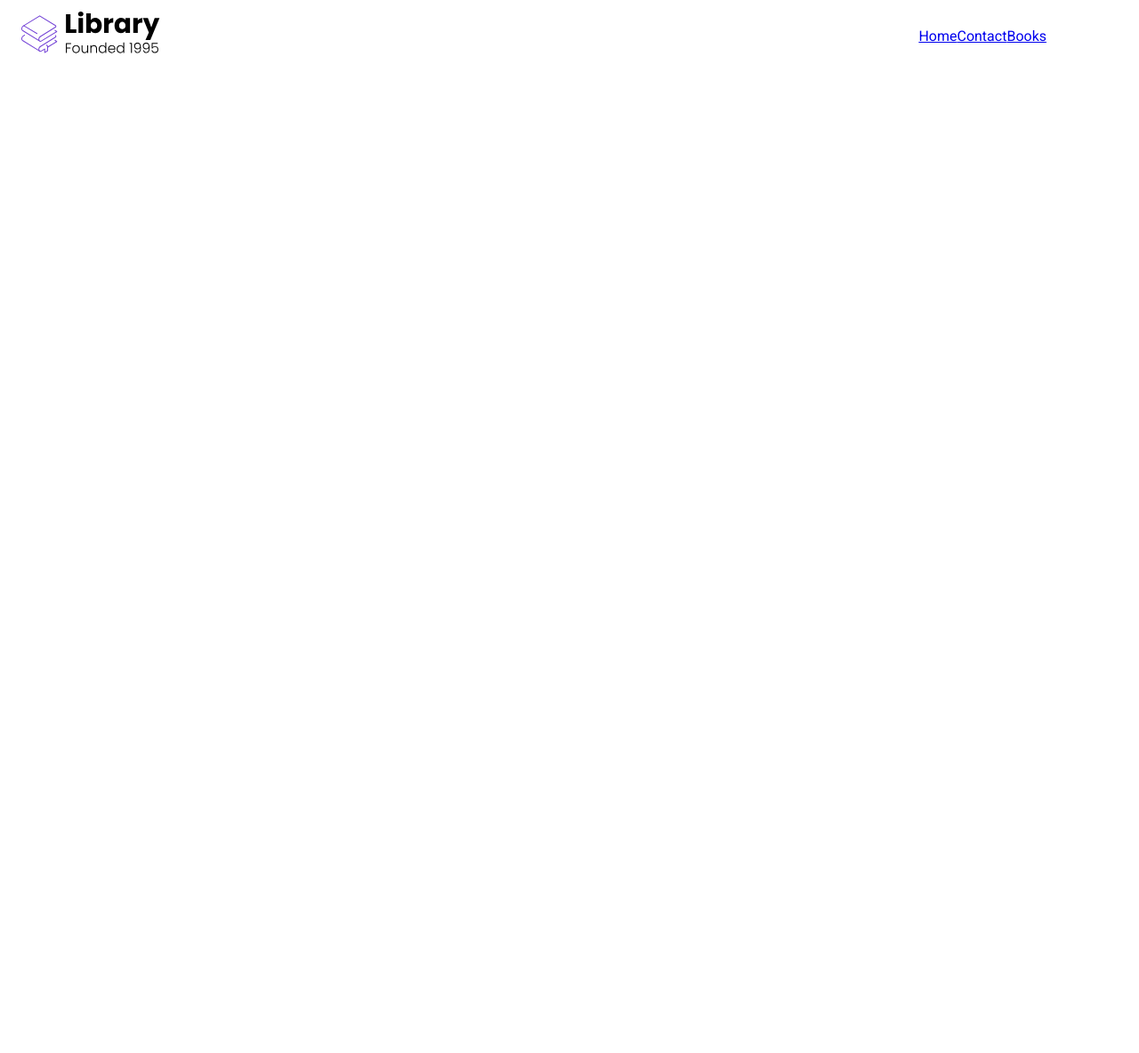
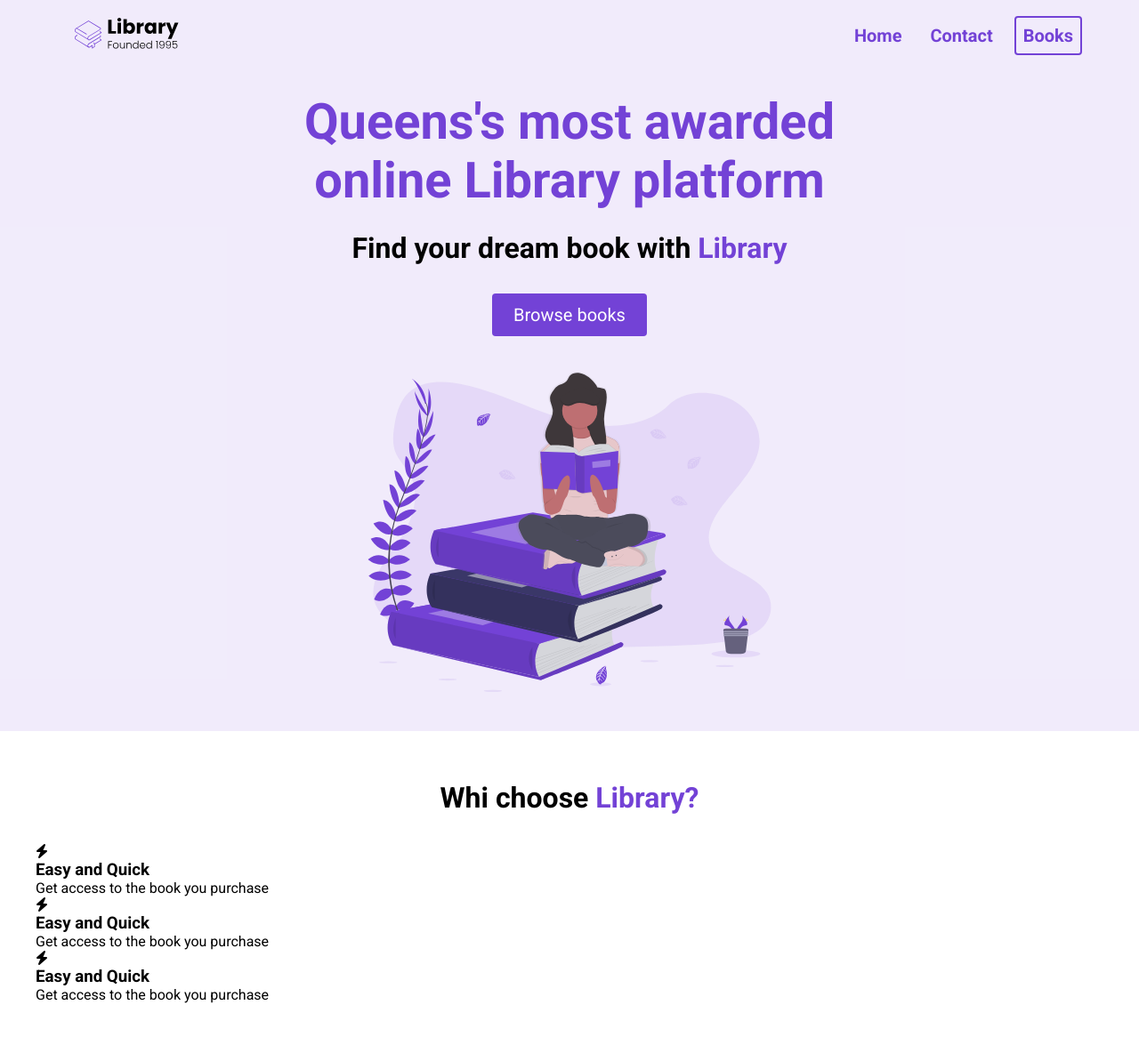
Before and after one commit to magdalenabatres/FES, a plain HTML site: page E-Commerce/index.html in a window 1280 px wide. Shown: the whole page at 89% size. Before the commit the page ends 800 px from the top, so only its background shows below. Drawn offline with Linux system fonts and the light colour scheme.

Commit message:
Actializacion de E-portafolio

```diff
--- a/E-Commerce/index.html
+++ b/E-Commerce/index.html
@@ -5,23 +5,102 @@
     <meta name="viewport" content="width=device-width, initial-scale=1.0">
     <title>Library</title>
     <link rel="stylesheet" href="styles.css">
+    <script src="https://kit.fontawesome.com/71e164a703.js" crossorigin="anonymous"></script>
 </head>
 <body>
-    <section>
+    <section id="landing">
         <nav>
          <div class="nav__container">
          <img  class="logo" src="./assets/Library.svg">
           <ul class="nav_links">
-            <li><a href="#" class="nav_link">Home</a></li>
-            <li><a href="#" class="nav_link">Contact</a></li>
-            <li><a href="#" class="nav_link">Books</a></li>
+            <li><a href="#" class="nav__link">Home</a></li>
+            <li><a href="#" class="nav__link">Contact</a></li>
+            <li><a href="#" class="nav__link nav__link--primary">Books</a></li>
           </ul>
         </div>
       </nav>
-      <header>
+   <header>
+     <div class="header__container">
+      <div class="header__description">
+        <h1>Queens's most awarded online Library platform</h1>
+        <h2>Find your dream book with <span class="purple">Library</span></h2>
+        <button class="btn"> Browse books</button>
+      </div>
+      <figure class="header__img--wrapper">
+        <img src="./assets/Undraw_Books.svg" alt="">
+      </figure>
+     </div>
+   </header>
+ </section>
 
-      </header>
-    </section>
+ <main>
+  <section id="highlights">
+    <div class="container">
+      <div class="row">
+        <h2 class="section__title">
+            Whi choose <span class="purple">Library?</span>
+        </h2>
+        <div class="highlight__wrapper">
+          <div class="highlight">
+            <div class="highlight__img">
+              <i class="fas fa-bolt"></i>
+              <h3 class="highlight__subtitle">
+                Easy and Quick
+              </h3>
+              <p class="highlight__para">
+                Get access to the book you purchase
+              </p>
+            </div>
+         </div>
+
+         <div class="highlight">
+            <div class="highlight__img">
+              <i class="fas fa-bolt"></i>
+              <h3 class="highlight__subtitle">
+                Easy and Quick
+              </h3>
+              <p class="highlight__para">
+                Get access to the book you purchase
+              </p>
+              </div>
+          </div>
+        </div>
+
+          <div class="highlight">
+            <div class="highlight__img">
+              <i class="fas fa-bolt"></i>
+              <h3 class="highlight__subtitle">
+                Easy and Quick
+              </h3>
+              <p class="highlight__para">
+                Get access to the book you purchase
+              </p>
+              </div>
+          </div>
+
+
+
+      </div>
+    </div>
+  </section>
+
+
+<!--<section id="features">
+    <div class="container">
+      <div class="row">
+
+      </div>
+    </div>
+  </section>
+    <section id="recent">
+    <div class="container">
+      <div class="row">
+
+      </div>
+    </div>
+  </section>-->
+
+ </main>
 
 </body>
 </html>
--- a/E-Commerce/styles.css
+++ b/E-Commerce/styles.css
@@ -12,6 +12,14 @@
     display: flex;
 }
 
+
+img{
+  width: 100%;
+  height: 100%;
+  max-height: 50vh;
+  padding: 20px;
+}
+
 .nav__container{
     width: 100%;
     max-width:1200px;
@@ -19,7 +27,10 @@
     display: flex;
     justify-content: space-between;
     align-items: center;
-    margin:0;
+    margin:0 auto;
+}
+.purple{
+color: #7342d6;
 }
 
 .logo{
@@ -39,4 +50,100 @@
   text-decoration: none;
   font-size: 20px;
   color: #7342d6;
+  font-weight: bold;
+  padding: 8px;
 }
+
+.nav__link:hover{
+    text-decoration: underline;
+}
+
+.nav__link--primary{
+    border: 2px solid #7342d6;
+    border-radius: 4px;
+}
+
+.nav__link--primary:hover{
+  text-decoration: none;
+}
+
+#landing{
+ background-color: rgba(115,66,214,0.1)
+}
+
+header{
+    height: calc(100vh-80px);
+}
+
+
+.header__container{
+    padding-top: 24px;
+    width: 100%;
+    max-width: 720px;
+    margin:0 auto;
+    height: 100%;
+    display: flex;
+    flex-direction: column;
+    justify-content: space-around;
+
+}
+.header__description{
+   display:flex;
+   flex-direction: column;
+   align-items: center;
+}
+
+h1{
+font-size: 56px;
+color: #7342d6;
+margin-bottom: 24px;
+text-align: center;
+}
+
+h2{
+  font-size: 32px;
+  margin-bottom: 32px;
+  text-align: center;
+}
+
+
+button{
+    cursor:pointer;
+}
+
+button:active{
+    transform: translateY(1px);
+}
+
+.btn{
+ background-color:  #7342d6;
+ color: white;
+ padding: 12px 24px;
+ font-size: 20px;
+ border-radius: 4px;
+ border: none;
+}
+
+.header__img--wrapper{
+    padding: 20px;
+}
+
+
+
+.container{
+    padding: 56px 0;
+}
+
+.row{
+    width: 100%;
+    max-width: 1200px;
+    margin: 0 auto;
+}
+
+/*
+Highlights
+*/
+
+.highlight__wrapper{
+
+}
```
